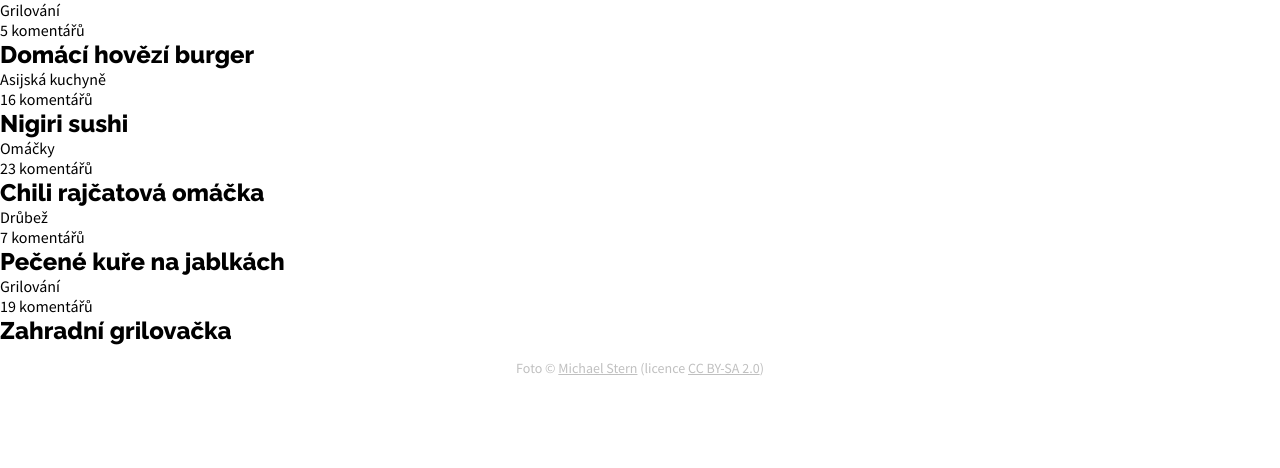
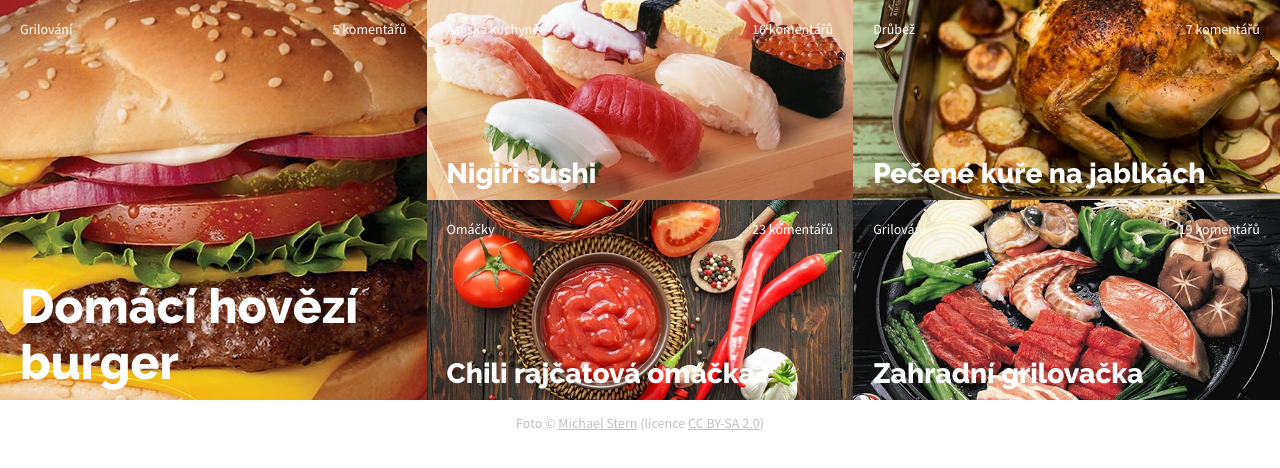
Before and after one commit to tvorimweb-2019-praha-podzim/projekt-5-recepty-IvetaCermakova, a plain HTML site: page index.html in a window 1280 px wide. Drawn offline with Linux system fonts and the light colour scheme.

Commit message:
projekt-5_hotovo

```diff
--- a/index.html
+++ b/index.html
@@ -13,17 +13,17 @@
 
         <div class="doporucujeme">
 
-            <div class="hlavni-recept">
+            <div class="hlavni_recept">
                 <div class="recept-meta">
                     <div class="recept-kategorie">Grilování</div>
                     <div class="recept-komentare">5 komentářů</div>
                 </div>
-                <h2 class="recept-nazev">Domácí hovězí burger</h2>
+                <h2 class="recept-nazev1">Domácí hovězí burger</h2>
             </div>
 
             <div class="sloupec">
 
-                <div class="recept recept2">
+                <div class="recept_recept2">
                     <div class="recept-meta">
                         <div class="recept-kategorie">Asijská kuchyně</div>
                         <div class="recept-komentare">16 komentářů</div>
@@ -31,7 +31,7 @@
                     <h2 class="recept-nazev">Nigiri sushi</h2>
                 </div>
 
-                <div class="recept recept3">
+                <div class="recept_recept3">
                     <div class="recept-meta">
                         <div class="recept-kategorie">Omáčky</div>
                         <div class="recept-komentare">23 komentářů</div>
@@ -43,7 +43,7 @@
 
             <div class="sloupec">
 
-                <div class="recept recept4">
+                <div class="recept_recept4">
                     <div class="recept-meta">
                         <div class="recept-kategorie">Drůbež</div>
                         <div class="recept-komentare">7 komentářů</div>
@@ -51,7 +51,7 @@
                     <h2 class="recept-nazev">Pečené kuře na jablkách</h2>
                 </div>
 
-                <div class="recept recept5">
+                <div class="recept_recept5">
                     <div class="recept-meta">
                         <div class="recept-kategorie">Grilování</div>
                         <div class="recept-komentare">19 komentářů</div>
--- a/style.css
+++ b/style.css
@@ -8,11 +8,20 @@ html { box-sizing: border-box; }
 body {
     margin: 0;
     font-family: 'Source Sans Pro', sans-serif;
+    color: white;
+    font-size: 14px;
 }
 
 h2 {
     margin: 0;
     font-family: 'Raleway', sans-serif;
+    font-size: 18px;
+}
+
+.recept-nazev1{
+    margin:0;
+    font-family: 'Raleway', sans-serif;
+    font-size: 28px;
 }
 
 .paticka {
@@ -25,18 +34,113 @@ h2 {
     color: silver;
 }
 
-/* -------------------------------------------------- */
 
-/*
-pouzivame mobile first pristup
-tj. vychozi styly mimo media query jsou pro nejmensi mobilni zarizeni (telefony)
-s pribyvajici sirkou pridavame media query pro...
-tablety:
-@media (min-width: 480px) {
+.hlavni_recept,
+.recept_recept2,
+.recept_recept3,
+.recept_recept4,
+.recept_recept5{
+    background-position: center;
+    background-repeat: no-repeat;
+    background-size: 100%;
+    min-height: 200px;
+    padding: 10px;
+    position: relative;
 }
-notebook/pc:
-@media (min-width: 860px) {
+
+.hlavni_recept{
+    background-image: url("images/burger.jpg");
 }
-*/
 
-/* tvoje styly sem */
+.recept_recept2{
+    background-image: url("images/sushi.jpg");
+}
+
+.recept_recept3{
+    background-image: url("images/rajcata.jpg");
+}
+
+.recept_recept4{
+    background-image: url("images/kure.jpg");
+}
+
+.recept_recept5{
+    background-image: url("images/grilovani.jpg");
+}
+
+.recept-meta{
+    display: flex;
+    justify-content: space-between;
+}
+
+.recept-nazev1,
+.recept-nazev{
+    position: absolute;
+    bottom: 10px;
+}
+
+/* tablet */
+@media (min-width: 480px){
+    .recept-nazev1{
+        font-size: 36px;
+    }
+
+    h2{
+        font-size: 22px;
+    }
+
+    .hlavni_recept{
+        padding: 20px;
+        min-height: 250px;
+        width: 100%;
+        background-size: auto;
+    }
+
+    .recept_recept2,
+    .recept_recept3,
+    .recept_recept4,
+    .recept_recept5{
+        padding: 20px;
+        min-height: 150px;
+    }
+
+    .sloupec{
+        width: 50%;
+        float: left;
+    }
+}
+
+/* notebook/pc */
+@media (min-width: 860px){
+    .recept-nazev1{
+        font-size: 48px;
+    }
+
+    h2{
+        font-size: 28px;
+    }
+
+    .hlavni_recept{
+        padding: 20px;
+        background-size: auto;
+        background-position: relative;
+        width: 33.33%;
+    }
+
+    .recept_recept2,
+    .recept_recept3,
+    .recept_recept4,
+    .recept_recept5{
+        min-height: 200px;
+        padding: 20px;
+    }
+
+    .sloupec{
+        width: 33.33%;
+    }
+
+    .doporucujeme{
+        display: flex;
+        justify-content: flex-start;
+    }
+}
```
